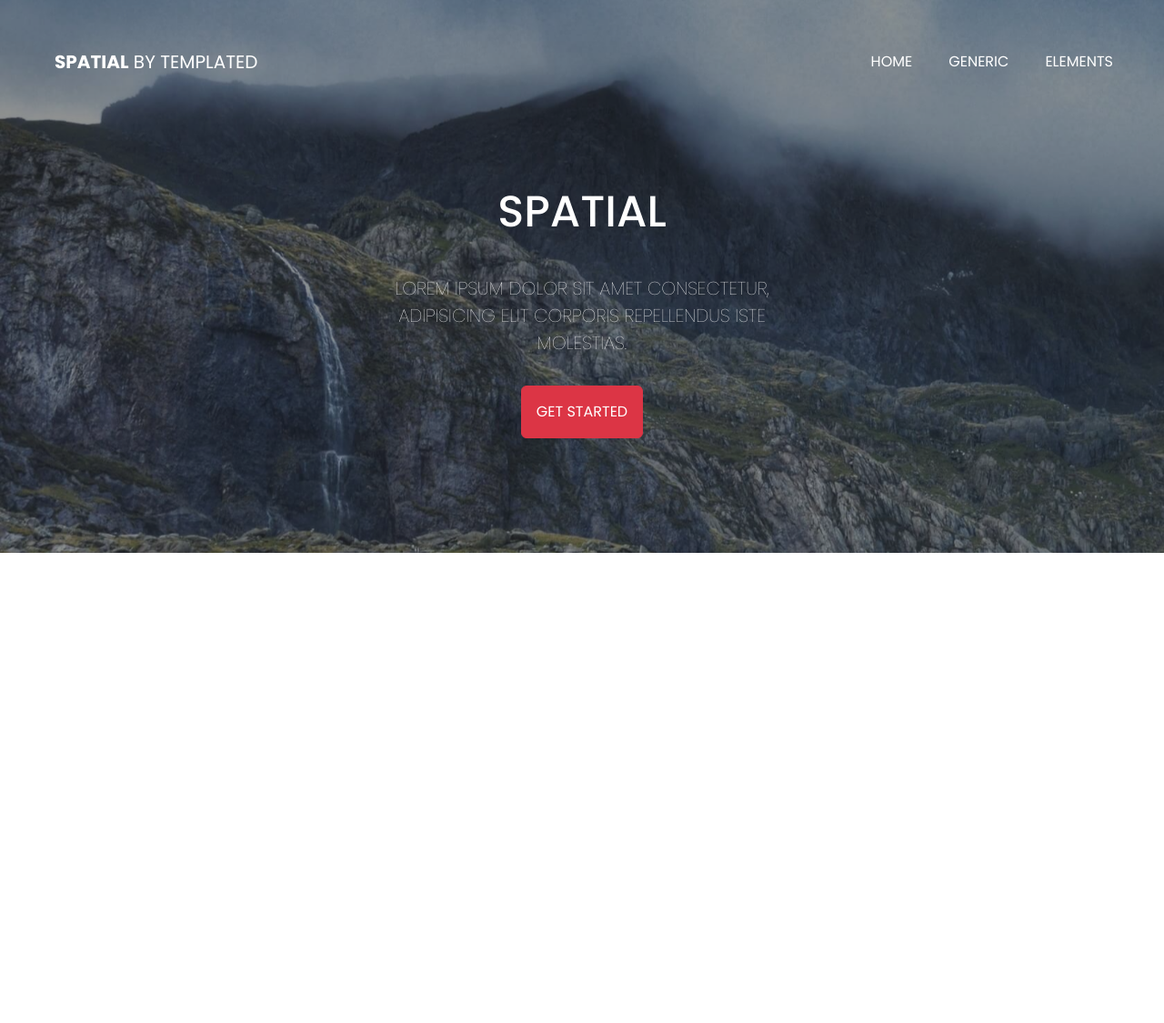
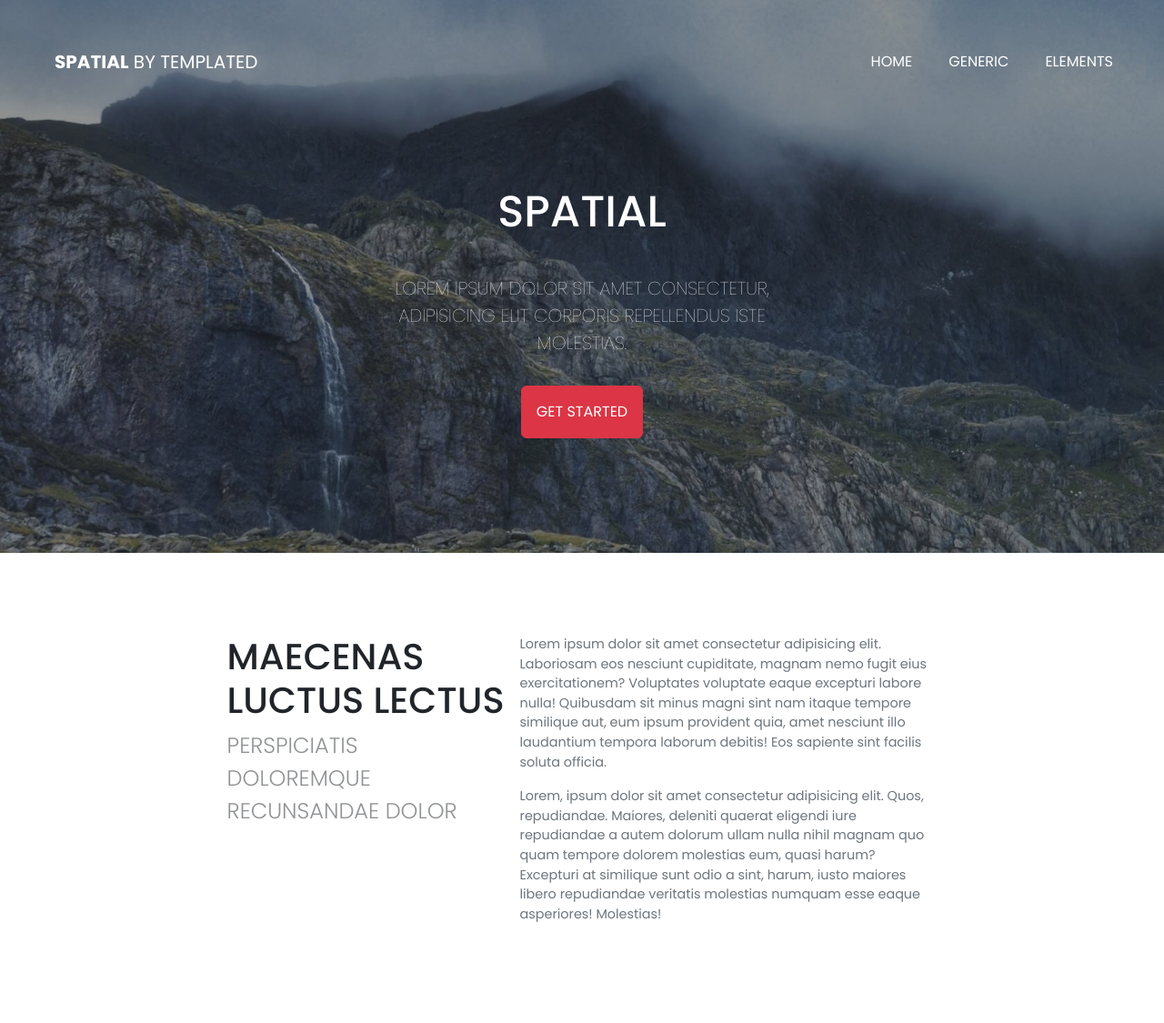
Before and after one commit to ivexxck/spatial, a website: page index.html in a window 1280 px wide. Shown: the whole page at 91% size. Before the commit the page ends 800 px from the top, so only its background shows below. Drawn offline with nearby package versions, Linux system fonts and the light colour scheme.

Commit message:
header+1st section done

```diff
--- a/index.html
+++ b/index.html
@@ -43,6 +43,17 @@
         </header>
     </div>
 
-
+    <main>
+        <section class="d-flex w-75 mx-auto gap-3 maecenas-section">
+            <div class="maecenas w-50">
+                <h1 class="text-uppercase">maecenas luctus lectus</h1>
+                <p class="text-uppercase fs-4 fw-light text-body-tertiary">perspiciatis doloremque recunsandae dolor</p>
+            </div>
+            <div class="w-75 text-secondary paragraphes">
+                <p>Lorem ipsum dolor sit amet consectetur adipisicing elit. Laboriosam eos nesciunt cupiditate, magnam nemo fugit eius exercitationem? Voluptates voluptate eaque excepturi labore nulla! Quibusdam sit minus magni sint nam itaque tempore similique aut, eum ipsum provident quia, amet nesciunt illo laudantium tempora laborum debitis! Eos sapiente sint facilis soluta officia.</p>
+                <p>Lorem, ipsum dolor sit amet consectetur adipisicing elit. Quos, repudiandae. Maiores, deleniti quaerat eligendi iure repudiandae a autem dolorum ullam nulla nihil magnam quo quam tempore dolorem molestias eum, quasi harum? Excepturi at similique sunt odio a sint, harum, iusto maiores libero repudiandae veritatis molestias numquam esse eaque asperiores! Molestias!</p>
+            </div>
+        </section>
+    </main>
 </body>
 </html>
--- a/src/sass/app.sass
+++ b/src/sass/app.sass
@@ -4,3 +4,4 @@
 @import ../../node_modules/bootstrap-icons/font/bootstrap-icons.css
 @import ./modules/_style
 @import ./modules/_header
+@import ./modules/_s1
--- /dev/null
+++ b/src/sass/modules/_s1.sass
@@ -0,0 +1,8 @@
+.maecenas-section
+    padding: 7%
+    .maecenas
+        h1
+            font-size: 2.5rem
+    .paragraphes
+        p
+            font-size: 0.9rem
```
Also changed, not shown: public/css/app.css, 1 other file.
